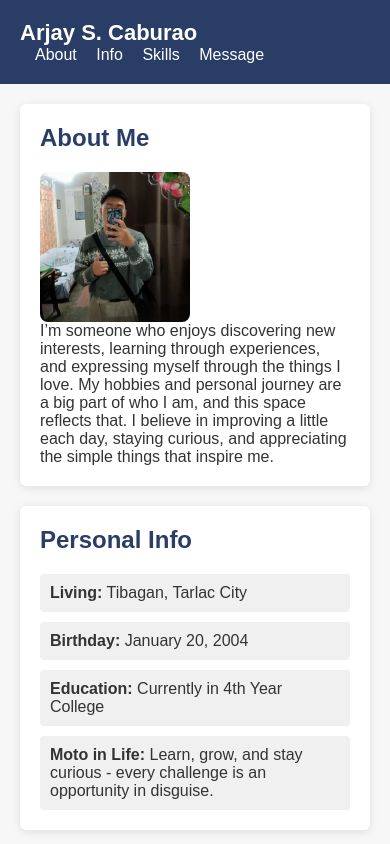
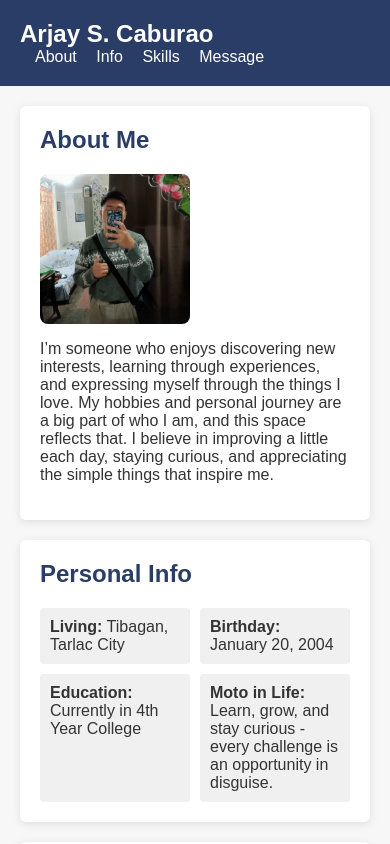
Before and after one commit to Gil1226/CaseStuddyIPT2, a plain HTML site: page Arjay.html in a window 390 px wide. Shown: the top 844 px of the page. Drawn offline with Linux system fonts and the light colour scheme.

Commit message:
Update Arjay.html

```diff
--- a/Arjay.html
+++ b/Arjay.html
@@ -1,4 +1,87 @@
 <!DOCTYPE html>
+<html lang="en">
+  <head>
+    <meta charset="utf-8" />
+    <meta name="viewport" content="width=device-width, initial-scale=1" />
+    <title>Portfolio</title>
+    <style>
+      body {
+        margin: 0;
+        font-family: Arial, sans-serif;
+        background-color: #f7f7f7;
+        color: #333;
+      }
+      header {
+        background: #2a3d66;
+        color: #fff;
+        padding: 20px;
+        display: flex;
+        justify-content: space-between;
+        align-items: center;
+        flex-wrap: wrap;
+      }
+      header h1 {
+        margin: 0;
+        font-size: 24px;
+        color: #fff;
+      }
+      nav a {
+        color: #fff;
+        text-decoration: none;
+        margin-left: 15px;
+        font-size: 16px;
+      }
+      nav a:hover {
+        text-decoration: underline;
+        color: #ff6f61;
+      }
+      .container {
+        max-width: 1000px;
+        margin: 20px auto;
+        padding: 0 20px;
+      }
+      .section {
+        background: #fff;
+        padding: 20px;
+        margin-bottom: 20px;
+        border-radius: 6px;
+        box-shadow: 0 2px 10px rgba(0, 0, 0, 0.1);
+      }
+      .section h2 {
+        margin-top: 0;
+        color: #2a3d66;
+      }
+      .info {
+        display: grid;
+        gap: 10px;
+        grid-template-columns: 1fr 1fr;
+      }
+      .info-item {
+        background: #f0f0f0;
+        padding: 10px;
+        border-radius: 4px;
+      }
+      footer {
+        text-align: center;
+        padding: 15px;
+        background: #2a3d66;
+        color: #fff;
+        margin-top: 20px;
+      }
+      .about-container {
+        display: flex;
+        flex-wrap: wrap;
+        align-items: center;
+      }
+      .about-container img {
+        width: 150px;
+        height: 150px;
+        object-fit: cover;
+        border-radius: 8px;
+        margin-right: 15px;
+      }
+      .about-container p {
+        max-width: 500px;<!DOCTYPE html>
 <html lang="en">
   <head>
     <meta charset="utf-8" />
@@ -85,18 +168,7 @@
         margin: 0;
       }
 
-      @media (max-width: 768px) {
-        .info {
-          grid-template-columns: 1fr;
-        }
-        header {
-          flex-direction: column;
-          align-items: flex-start;
-        }
-        header h1 {
-          font-size: 22px;
-        }
-      }
+
     </style>
   </head>
   <body>
```
